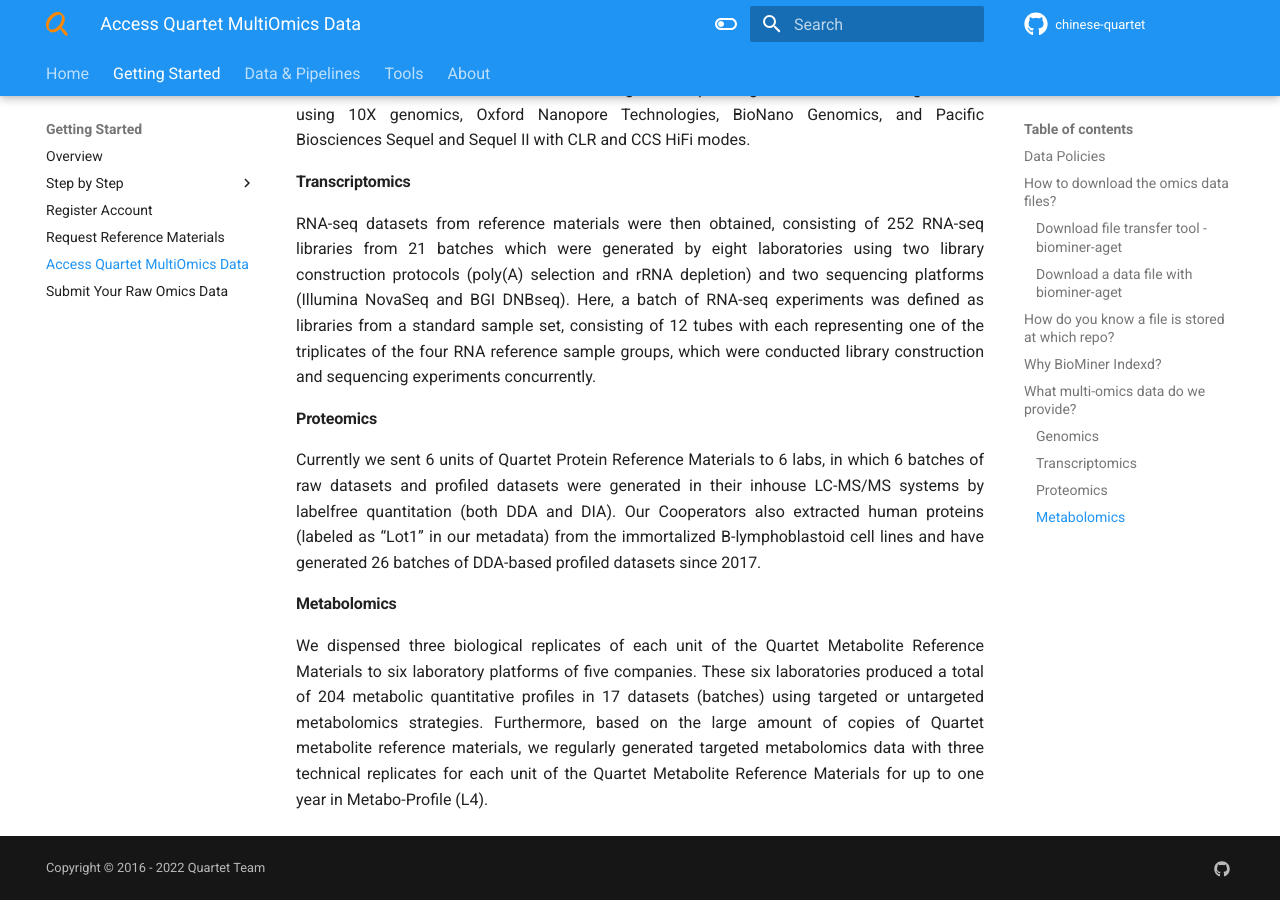
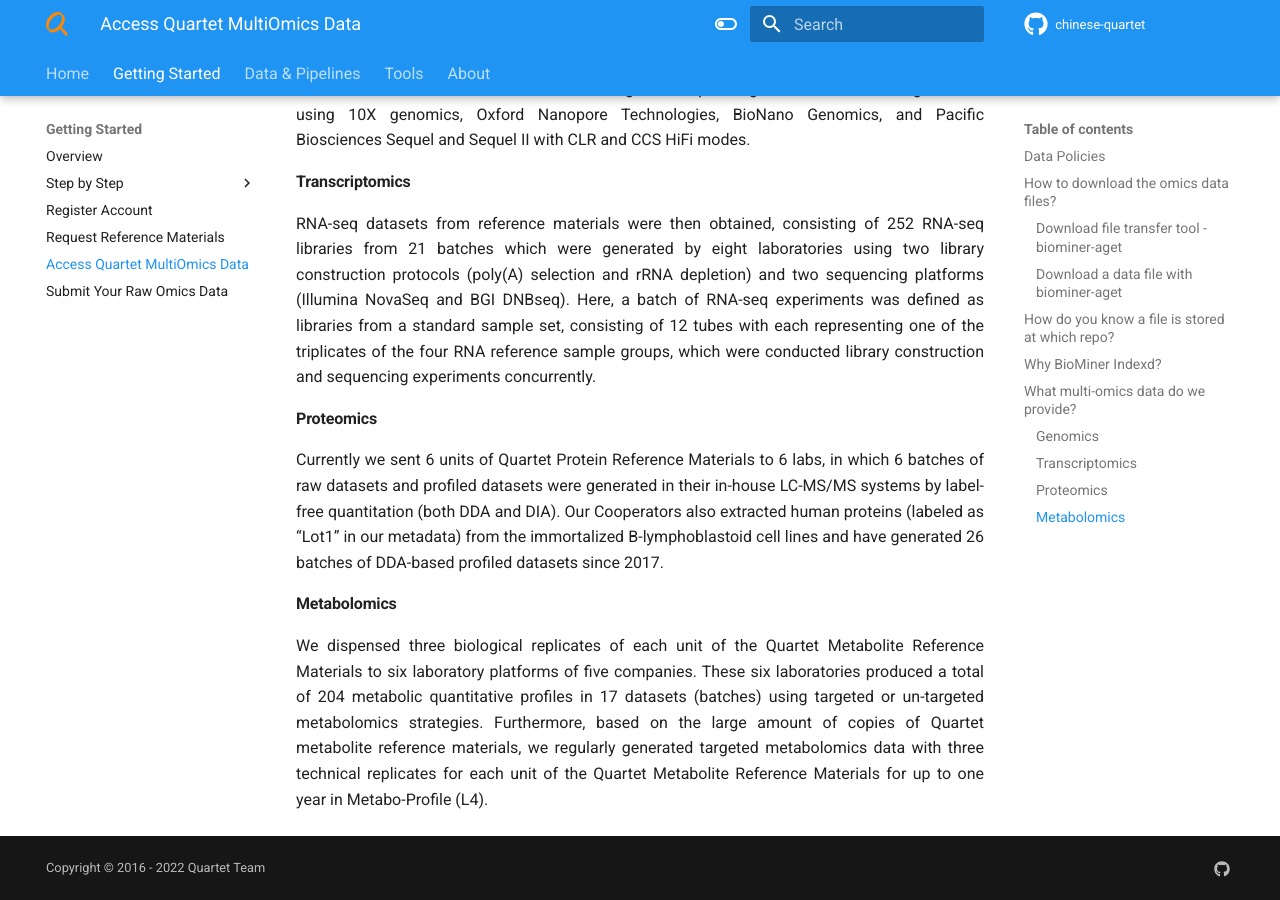
Before and after one commit to chinese-quartet/docs.chinese-quartet.org, an MkDocs documentation site: the page built from docs/getting_started/request_omics_data.md, in a window 1280 px wide and 900 px high, scrolled down 2889 px. Built offline with MkDocs 1.6.1 and Material for MkDocs 9.7.7, drawn with Linux system fonts in a browser that asks for light colours; comment, search, counter and statistics services are not loaded.

Commit message:
Fix spelling erros.

```diff
--- a/docs/getting_started/request_omics_data.md
+++ b/docs/getting_started/request_omics_data.md
@@ -94,8 +94,8 @@ RNA-seq datasets from reference materials were then obtained, consisting of 252
 
 #### Proteomics
 
-Currently we sent 6 units of Quartet Protein Reference Materials to 6 labs, in which 6 batches of raw datasets and profiled datasets were generated in their inhouse LC-MS/MS systems by labelfree quantitation (both DDA and DIA). Our Cooperators also extracted human proteins (labeled as “Lot1” in our metadata) from the immortalized B-lymphoblastoid cell lines and have generated 26 batches of DDA-based profiled datasets since 2017.
+Currently we sent 6 units of Quartet Protein Reference Materials to 6 labs, in which 6 batches of raw datasets and profiled datasets were generated in their in-house LC-MS/MS systems by label-free quantitation (both DDA and DIA). Our Cooperators also extracted human proteins (labeled as “Lot1” in our metadata) from the immortalized B-lymphoblastoid cell lines and have generated 26 batches of DDA-based profiled datasets since 2017.
 
 #### Metabolomics
 
-We dispensed three biological replicates of each unit of the Quartet Metabolite Reference Materials to six laboratory platforms of five companies. These six laboratories produced a total of 204 metabolic quantitative profiles in 17 datasets (batches) using targeted or untargeted metabolomics strategies. Furthermore, based on the large amount of copies of Quartet metabolite reference materials, we regularly generated targeted metabolomics data with three technical replicates for each unit of the Quartet Metabolite Reference Materials for up to one year in Metabo-Profile (L4).
+We dispensed three biological replicates of each unit of the Quartet Metabolite Reference Materials to six laboratory platforms of five companies. These six laboratories produced a total of 204 metabolic quantitative profiles in 17 datasets (batches) using targeted or un-targeted metabolomics strategies. Furthermore, based on the large amount of copies of Quartet metabolite reference materials, we regularly generated targeted metabolomics data with three technical replicates for each unit of the Quartet Metabolite Reference Materials for up to one year in Metabo-Profile (L4).
```
Also changed, not shown: docs/data_pipelines/genomics/analysis_pipeline.md (+2 -2 lines), docs/data_pipelines/genomics/omics_data_format.md (+1 -1 lines), docs/data_pipelines/intro.md (+1 -1 lines), docs/getting_started/introduction.md (+1 -1 lines), docs/getting_started/register_account.md (+2 -2 lines).
